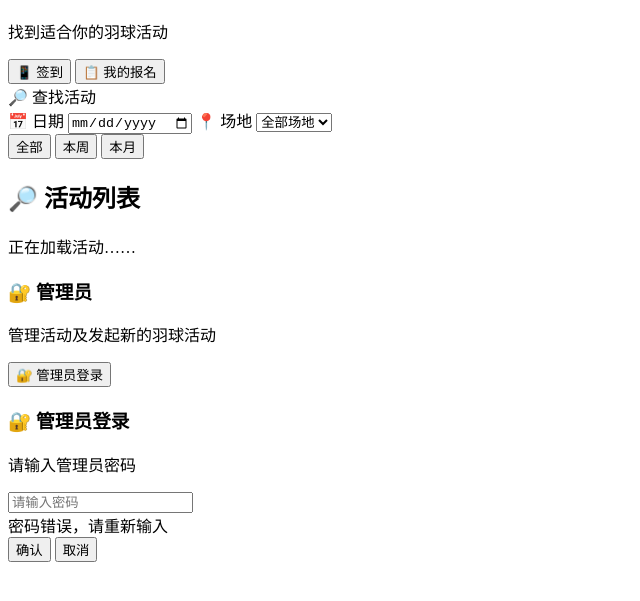
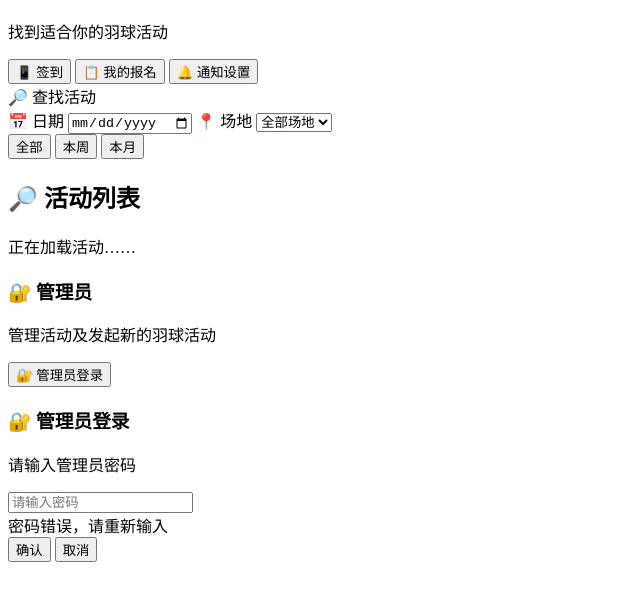
Before and after one commit to kougaku8/badminton_v7_gas, a plain HTML site: page index.html in a window 1280 px wide. Shown: the part 103-704 px from the top of the page, without its empty margins (0-640 px from the left). Drawn offline with Linux system fonts and the light colour scheme; no server answers.

Commit message:
09042013

```diff
--- a/index.html
+++ b/index.html
@@ -93,7 +93,6 @@
 
 <div class="quick-actions">
   <!-- 签到 -->
-
   <button
     type="button"
     class="quick-button checkin"
@@ -104,7 +103,6 @@
   </button>
 
   <!-- 我的报名 -->
-
   <button
     type="button"
     class="quick-button"
@@ -113,7 +111,18 @@
   >
     📋 我的报名
   </button>
+
+  <!-- 通知设置 -->
+  <button
+    type="button"
+    class="quick-button"
+    onclick="openNotificationV2()"
+    data-i18n="notificationSettings"
+  >
+    🔔 通知设置
+  </button>
 </div>
+
 
       <!-- =====================================================
            查找活动
@@ -358,6 +367,8 @@
 
           checkin: "📱 签到",
 
+          notificationSettings: "🔔 通知设置",
+
           myRegistration: "📋 我的报名",
 
           searchActivity: "🔎 查找活动",
@@ -437,6 +448,8 @@
           checkin: "📱 チェックイン",
 
           myRegistration: "📋 申込み履歴",
+
+          notificationSettings: "🔔 通知設定",
 
           searchActivity: "🔎 イベントを検索",
 
@@ -1212,6 +1225,12 @@
           .getWebAppUrl();
       }
 
+
+      function openNotificationV2() {
+        const url = "https://script.google.com/macros/s/AKfycbxz1vbqjVOIcDD_GenDog-N4eEiD1_rBKHHRl0xovwKT_xfZWwUm0-rjjuNvjYG0Jlj/exec";
+        window.top.location.href = url;
+      }
+
       /* =====================================================
          FCM 通知入口
       ===================================================== */
```
Also changed, not shown: style.html (+6 -4 lines). Lines whose indentation alone changed are shown as unchanged.
